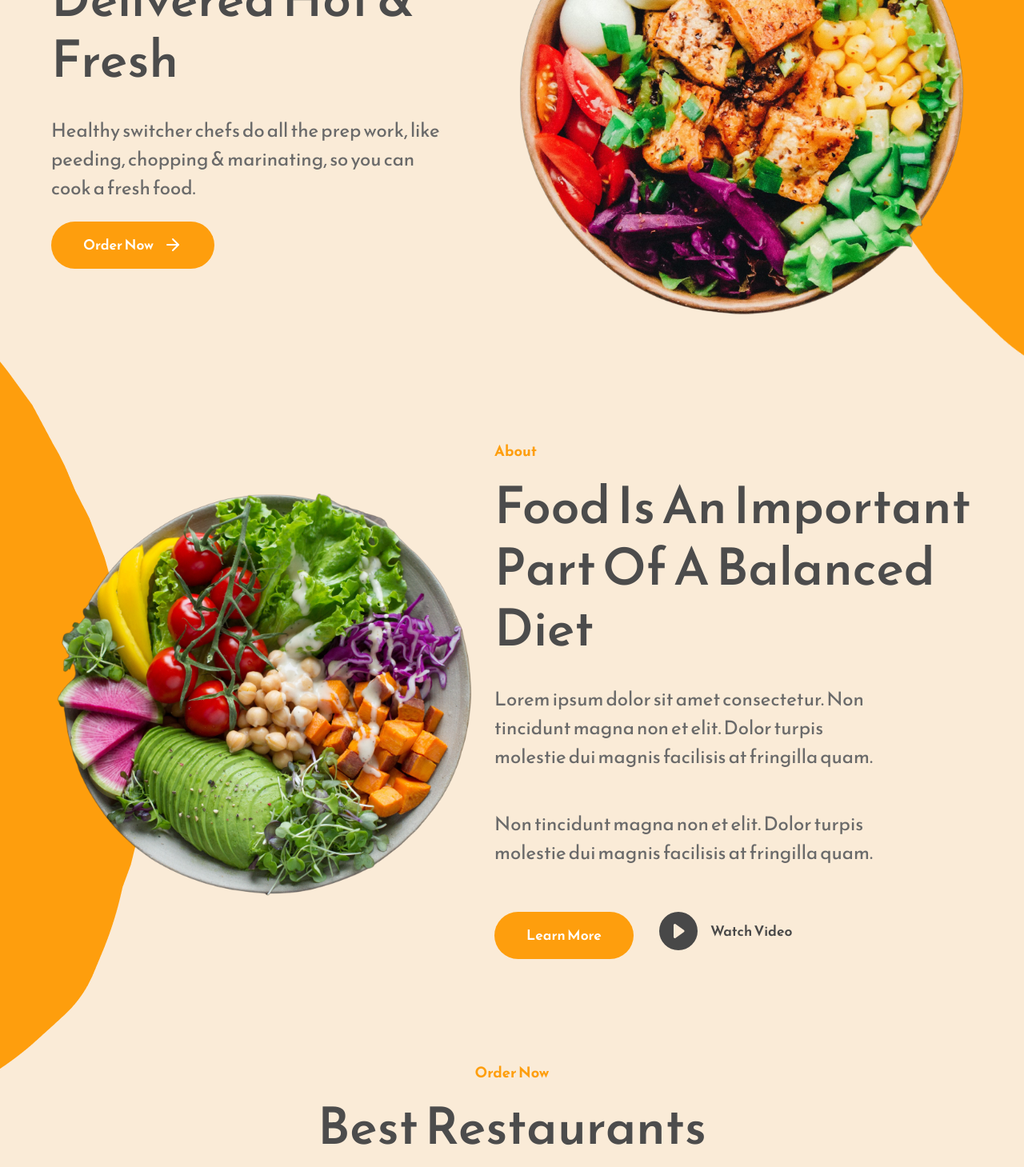
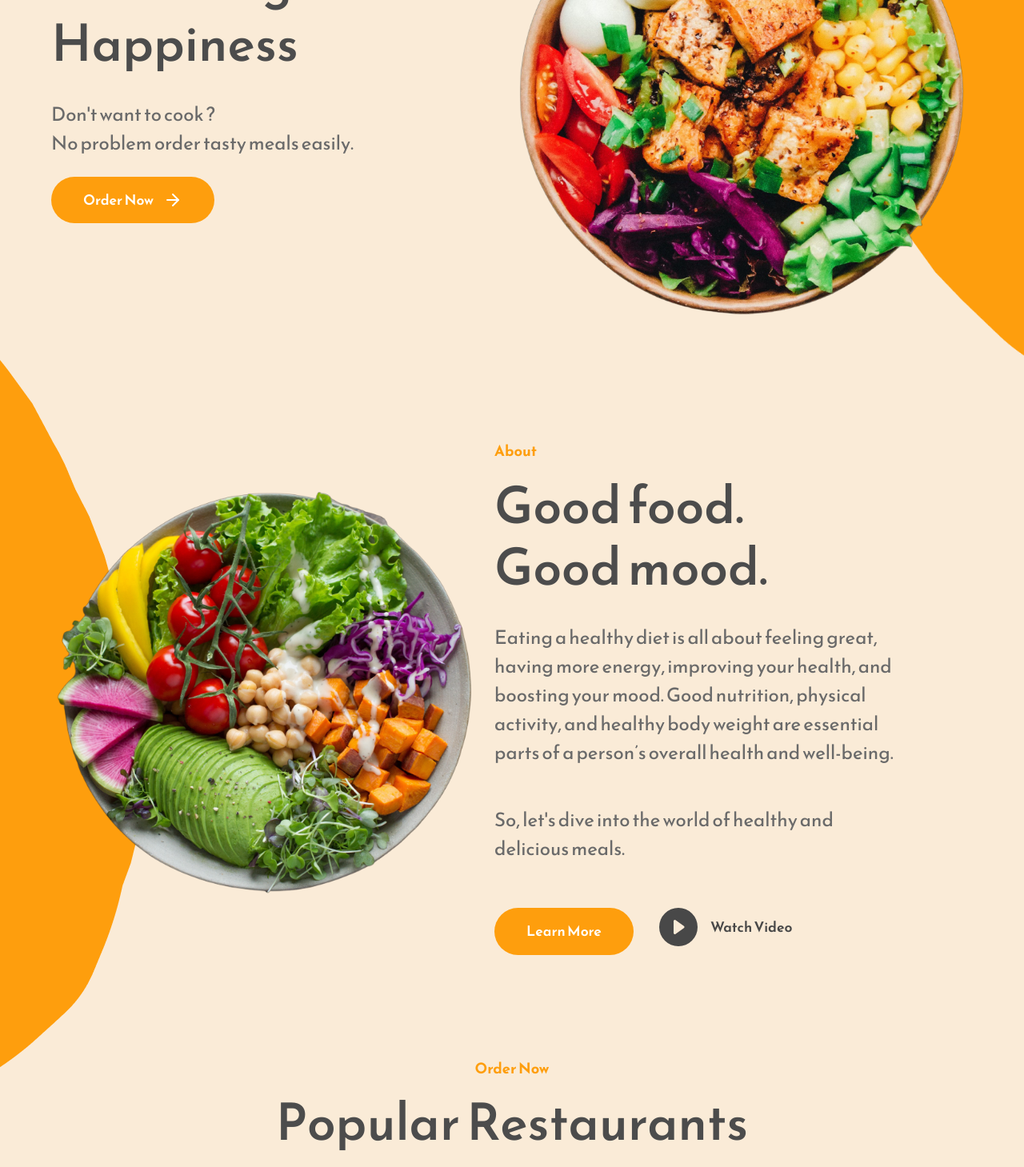
Before and after one commit to Muskangupta2507/Food_Aggregator, a React (Create React App) app: page / in a window 1280 px wide. Shown: the part 300-1759 px from the top of the page at 80% size. Built offline with nearby package versions, Linux system fonts and the light colour scheme.

Commit message:
changes done

```diff
--- a/src/components/LandingPage/About.js
+++ b/src/components/LandingPage/About.js
@@ -15,15 +15,16 @@ const About = () => {
       <div className="about-section-text-container">
         <p className="primary-subheading">About</p>
         <h1 className="primary-heading">
-          Food Is An Important Part Of A Balanced Diet
+        Good food.
+        <br></br>
+        Good mood.
         </h1>
         <p className="primary-text">
-          Lorem ipsum dolor sit amet consectetur. Non tincidunt magna non et
-          elit. Dolor turpis molestie dui magnis facilisis at fringilla quam.
+        Eating a healthy diet is all about feeling great, having more energy, improving your health, and boosting your mood.
+        Good nutrition, physical activity, and healthy body weight are essential parts of a person’s overall health and well-being.
         </p>
         <p className="primary-text">
-          Non tincidunt magna non et elit. Dolor turpis molestie dui magnis
-          facilisis at fringilla quam.
+          So, let's dive into the world of healthy and delicious meals.
         </p>
         <div className="about-buttons-container">
           <a
--- a/src/components/LandingPage/Home.js
+++ b/src/components/LandingPage/Home.js
@@ -14,11 +14,12 @@ const Home = () => {
         </div>
         <div className="home-text-section">
           <h1 className="primary-heading">
-            Your Favourite Food Delivered Hot & Fresh
+          Delivering Happiness
           </h1>
           <p className="primary-text">
-            Healthy switcher chefs do all the prep work, like peeding, chopping
-            & marinating, so you can cook a fresh food.
+            Don't want to cook ?
+            <br></br>
+            No problem order tasty meals easily.
           </p>
           <button className="secondary-button">
             <a href="#orderNow">
--- a/src/components/LandingPage/Testimonial.js
+++ b/src/components/LandingPage/Testimonial.js
@@ -7,17 +7,17 @@ const Testimonial = () => {
     <div id="test" className="work-section-wrapper pad-4">
       <div className="work-section-top">
         <p className="primary-subheading">Testimonial</p>
-        <h1 className="primary-heading">What They Are Saying</h1>
+        <h1 className="primary-heading">Rating and Reviews</h1>
         <p className="primary-text">
-          Lorem ipsum dolor sit amet consectetur. Non tincidunt magna non et
-          elit. Dolor turpis molestie dui magnis facilisis at fringilla quam.
+        Hey everyone!
+        Positive reviews from awesome customers like you help new visitors to feel confident about choosing Dine Hub.
         </p>
       </div>
       <div className="testimonial-section-bottom">
         <img src={ProfilePic} alt="" />
         <p>
-          Lorem ipsum dolor sit amet consectetur. Non tincidunt magna non et
-          elit. Dolor turpis molestie dui magnis facilisis at fringilla quam.
+          It is an amazing experience. Delivery is on time.
+          The staff is very polite and responsible.
         </p>
         <div className="testimonials-stars-container">
           <AiFillStar />
@@ -26,7 +26,7 @@ const Testimonial = () => {
           <AiFillStar />
           <AiFillStar />
         </div>
-        <h2>John Doe</h2>
+        <h2>Rajesh Kumar</h2>
       </div>
     </div>
   );
--- a/src/components/LandingPage/Work.js
+++ b/src/components/LandingPage/Work.js
@@ -44,10 +44,10 @@ const Work = () => {
     <div id="orderNow" className="work-section-wrapper pad-4">
       <div className="work-section-top">
         <p className="primary-subheading">Order Now</p>
-        <h1 className="primary-heading">Best Restaurants</h1>
+        <h1 className="primary-heading">Popular Restaurants</h1>
         <h1 className="primary-heading">Near You</h1>
         <p className="primary-text">
-          Best Restaurants in your city rated by our Trusteed Customer reviews and Qualified Anaylsts.
+
         </p>
       </div>
       <div className="work-section-bottom">
```
